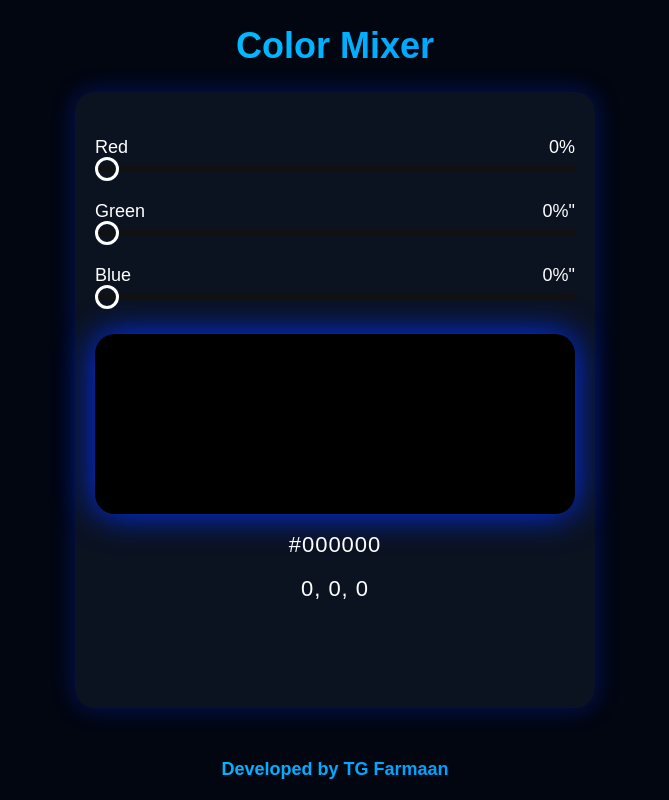
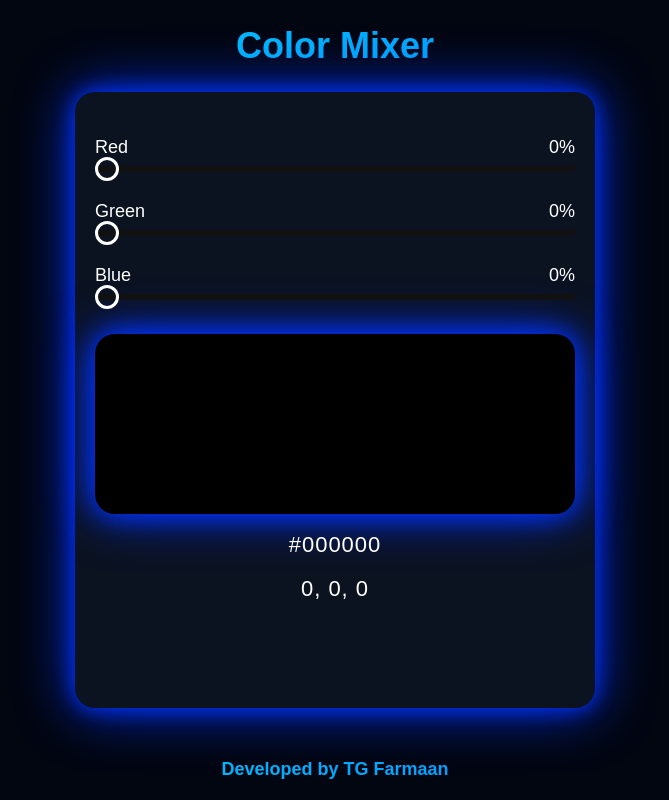
Before and after one commit to Codewith-TG/Color-Mixer, a plain HTML site: page index.html in a window 1280 px wide. Shown: the whole page, without its empty margins (305-974 px from the left). Drawn offline with Linux system fonts and the light colour scheme.

Commit message:
Refactor styles and improve slider functionality

```diff
--- a/index.html
+++ b/index.html
@@ -43,7 +43,13 @@
         padding: 20px;
         background: #0b1220;
         border-radius: 20px;
-        box-shadow: 0 0 25px #0033ff55;
+
+        /* ⭐ Container will glow with current color */
+        box-shadow:
+            0 0 20px var(--glow),
+            0 0 55px var(--glow);
+        transition: box-shadow 0.3s ease-in-out;
+
         margin-bottom: 30px;
     }
 
@@ -54,7 +60,7 @@
         font-size: 18px;
     }
 
-    /* ⭐ MAIN FIXED SLIDERS */
+    /* ⭐ SLIDERS PERFECT */
     input[type="range"] {
         width: 100%;
         margin-top: 5px;
@@ -66,7 +72,6 @@
         position: relative;
     }
 
-    /* ⭐ Slider Track Color Fill */
     input[type="range"]::before {
         content: "";
         position: absolute;
@@ -78,7 +83,7 @@
         background: var(--fillColor);
     }
 
-    /* ⭐ Thumb Circle FIXED (Pure Strong Color) */
+    /* ⭐ PERFECT GLOW THUMB */
     input[type="range"]::-webkit-slider-thumb {
         appearance: none;
         width: 24px;
@@ -87,18 +92,21 @@
         background: var(--thumbColor);
         border: 3px solid white;
         cursor: pointer;
-        box-shadow: 0 0 10px var(--thumbColor);
+        box-shadow: 0 0 12px var(--thumbColor);
     }
 
+    /* ⭐ PREVIEW BOX glowing with same color */
     #preview {
         width: 100%;
         height: 180px;
         margin-top: 30px;
         border-radius: 20px;
         background: #000;
-        border: 4px solid transparent; /* ⭐ WHITE BORDER REMOVED */
-        box-shadow: 0 0 35px var(--glow);
-        transition: box-shadow 0.2s ease-in-out;
+
+        box-shadow:
+            0 0 25px var(--glow),
+            0 0 50px var(--glow);
+        transition: box-shadow 0.3s ease-in-out;
     }
 
     #hexValue, #rgbValue {
@@ -131,10 +139,10 @@
     <label>Red <span id="redPercent">0%</span></label>
     <input type="range" id="red" min="0" max="255" value="0" oninput="updateColor()">
 
-    <label>Green <span id="greenPercent">0%"</span></label>
+    <label>Green <span id="greenPercent">0%</span></label>
     <input type="range" id="green" min="0" max="255" value="0" oninput="updateColor()">
 
-    <label>Blue <span id="bluePercent">0%"</span></label>
+    <label>Blue <span id="bluePercent">0%</span></label>
     <input type="range" id="blue" min="0" max="255" value="0" oninput="updateColor()">
 
     <div id="preview"></div>
@@ -144,9 +152,7 @@
 </div>
 
 <footer>
-
-    <div>Developed by TG Farmaan</div>
-
+    Developed by TG Farmaan
 </footer>
 
 <script>
@@ -167,13 +173,16 @@ function updateColor() {
         Number(g).toString(16).padStart(2, '0') +
         Number(b).toString(16).padStart(2, '0');
 
-    document.getElementById("preview").style.background = rgb;
+    /* Preview background */
+    preview.style.background = rgb;
+
+    /* ⭐ BOTH preview + container glow use same color */
     document.documentElement.style.setProperty("--glow", rgb);
 
     hexValue.innerText = hex.toUpperCase();
     rgbValue.innerText = `${r}, ${g}, ${b}`;
 
-    /* ⭐ Slider Progress + Thumb Color */
+    /* Slider Colors */
     red.style.setProperty("--thumbColor", "red");
     red.style.setProperty("--fillColor", "red");
     red.style.setProperty("--fill", (r / 255 * 100) + "%");
```
